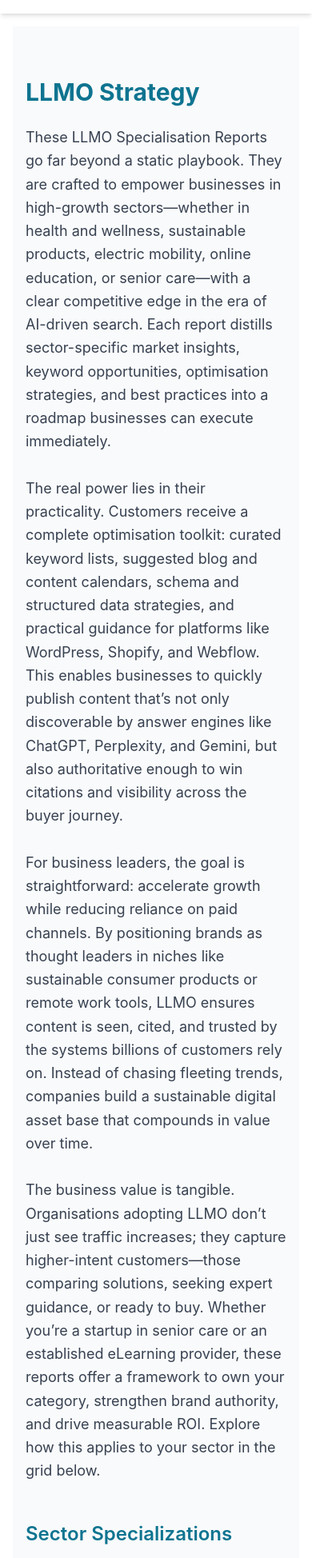
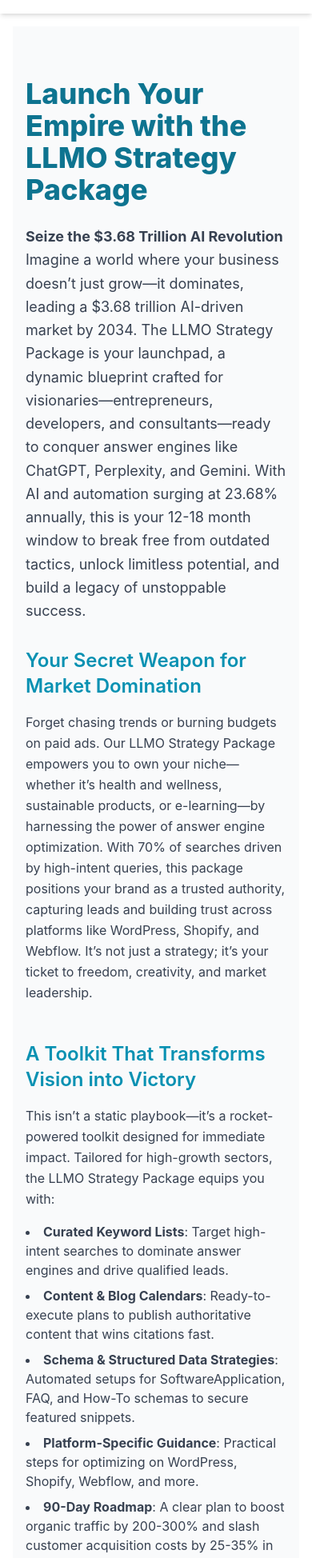
Before and after one commit to thriveuniverse/thethriveclan, a Next.js app: page /llmo/llmo-strategy in a window 390 px wide. Shown: the part 47-1995 px from the top of the page at 80% size. Built offline with nearby package versions, Linux system fonts and the light colour scheme.

Commit message:
corrected llmo strategy

```diff
--- a/app/llmo/llmo-strategy/page.js
+++ b/app/llmo/llmo-strategy/page.js
@@ -53,38 +53,120 @@ const sectors = [
 ];
 
 export const metadata = {
-  title: "The Thrive Clan | LLMO Strategy",
-  description: "Discover the foundational LLMO strategy to empower your business with AI-driven optimization.",
+  title: "The Thrive Clan | LLMO Strategy Package",
+  description:
+    "Launch your business into the $3.68T AI-driven market with our LLMO Strategy Package—your blueprint for dominating answer engines and scaling with freedom.",
+  keywords:
+    "LLMO strategy, AI optimization, answer engine optimization, business growth, hyperautomation, SEO strategy",
+  openGraph: {
+    title: "The Thrive Clan | LLMO Strategy Package",
+    description:
+      "Master the $3.68T AI market with our LLMO Strategy Package. Get tools and insights to lead answer engines and achieve limitless success.",
+    images: ["/images/llmo-strategy.jpg"],
+    url: "https://thethriveclan.com/llmo/llmo-strategy",
+  },
+  twitter: {
+    card: "summary_large_image",
+    title: "The Thrive Clan | LLMO Strategy Package",
+    description:
+      "Lead the AI revolution with our LLMO Strategy Package—your key to dominating answer engines and scaling your business.",
+    images: ["/images/llmo-strategy.jpg"],
+  },
 };
 
 export default function LLMOStrategy() {
   return (
     <div className="min-h-screen bg-gray-50 py-16">
-      <div className="max-w-3xl mx-auto px-4">
-        <h1 className="text-3xl font-bold mb-6 text-cyan-700">LLMO Strategy</h1>
-        <p className="text-lg text-gray-700 leading-relaxed">
-          These LLMO Specialisation Reports go far beyond a static playbook. They are crafted to empower businesses in high-growth sectors—whether in health and wellness, sustainable products, electric mobility, online education, or senior care—with a clear competitive edge in the era of AI-driven search. Each report distills sector-specific market insights, keyword opportunities, optimisation strategies, and best practices into a roadmap businesses can execute immediately.
-          <br /><br />
-          The real power lies in their practicality. Customers receive a complete optimisation toolkit: curated keyword lists, suggested blog and content calendars, schema and structured data strategies, and practical guidance for platforms like WordPress, Shopify, and Webflow. This enables businesses to quickly publish content that’s not only discoverable by answer engines like ChatGPT, Perplexity, and Gemini, but also authoritative enough to win citations and visibility across the buyer journey.
-          <br /><br />
-          For business leaders, the goal is straightforward: accelerate growth while reducing reliance on paid channels. By positioning brands as thought leaders in niches like sustainable consumer products or remote work tools, LLMO ensures content is seen, cited, and trusted by the systems billions of customers rely on. Instead of chasing fleeting trends, companies build a sustainable digital asset base that compounds in value over time.
-          <br /><br />
-          The business value is tangible. Organisations adopting LLMO don’t just see traffic increases; they capture higher-intent customers—those comparing solutions, seeking expert guidance, or ready to buy. Whether you’re a startup in senior care or an established eLearning provider, these reports offer a framework to own your category, strengthen brand authority, and drive measurable ROI. Explore how this applies to your sector in the grid below.
+      <div className="max-w-4xl mx-auto px-4 sm:px-6 lg:px-8">
+        <h1 className="text-4xl font-extrabold text-cyan-700 mb-6">
+          Launch Your Empire with the LLMO Strategy Package
+        </h1>
+        <p className="text-lg text-gray-700 leading-relaxed mb-8">
+          <strong>Seize the $3.68 Trillion AI Revolution</strong>
+          <br />
+          Imagine a world where your business doesn’t just grow—it dominates, leading a $3.68 trillion AI-driven market by 2034. The LLMO Strategy Package is your launchpad, a dynamic blueprint crafted for visionaries—entrepreneurs, developers, and consultants—ready to conquer answer engines like ChatGPT, Perplexity, and Gemini. With AI and automation surging at 23.68% annually, this is your 12-18 month window to break free from outdated tactics, unlock limitless potential, and build a legacy of unstoppable success.
         </p>
-        <div className="mt-12">
-          <h2 className="text-2xl font-semibold mb-4 text-cyan-700">Sector Specializations</h2>
+
+        <section className="mb-12">
+          <h2 className="text-2xl font-semibold text-cyan-600 mb-4">
+            Your Secret Weapon for Market Domination
+          </h2>
+          <p className="text-gray-700 leading-relaxed">
+            Forget chasing trends or burning budgets on paid ads. Our LLMO Strategy Package empowers you to own your niche—whether it’s health and wellness, sustainable products, or e-learning—by harnessing the power of answer engine optimization. With 70% of searches driven by high-intent queries, this package positions your brand as a trusted authority, capturing leads and building trust across platforms like WordPress, Shopify, and Webflow. It’s not just a strategy; it’s your ticket to freedom, creativity, and market leadership.
+          </p>
+        </section>
+
+        <section className="mb-12">
+          <h2 className="text-2xl font-semibold text-cyan-600 mb-4">
+            A Toolkit That Transforms Vision into Victory
+          </h2>
+          <p className="text-gray-700 leading-relaxed">
+            This isn’t a static playbook—it’s a rocket-powered toolkit designed for immediate impact. Tailored for high-growth sectors, the LLMO Strategy Package equips you with:
+          </p>
+          <ul className="list-disc list-inside text-gray-700 mt-4 space-y-2">
+            <li>
+              <strong>Curated Keyword Lists</strong>: Target high-intent searches to dominate answer engines and drive qualified leads.
+            </li>
+            <li>
+              <strong>Content & Blog Calendars</strong>: Ready-to-execute plans to publish authoritative content that wins citations fast.
+            </li>
+            <li>
+              <strong>Schema & Structured Data Strategies</strong>: Automated setups for SoftwareApplication, FAQ, and How-To schemas to secure featured snippets.
+            </li>
+            <li>
+              <strong>Platform-Specific Guidance</strong>: Practical steps for optimizing on WordPress, Shopify, Webflow, and more.
+            </li>
+            <li>
+              <strong>90-Day Roadmap</strong>: A clear plan to boost organic traffic by 200-300% and slash customer acquisition costs by 25-35% in 6-12 months.
+            </li>
+          </ul>
+          <p className="text-gray-700 mt-4">
+            From startups in senior care to established e-learning providers, this package delivers measurable ROI, turning your content into a sustainable digital asset that compounds in value over time.
+          </p>
+        </section>
+
+        <section className="mb-12">
+          <h2 className="text-2xl font-semibold text-cyan-600 mb-4">
+            Explore Our Industry-Tailored LLMO Solutions
+          </h2>
+          <p className="text-gray-700 leading-relaxed mb-6">
+            Ready to lead your industry? Our LLMO packages are crafted for specific sectors, each designed to amplify your success with cutting-edge strategies. Discover your path to dominance:
+          </p>
           <div className="grid grid-cols-1 sm:grid-cols-2 lg:grid-cols-4 gap-6">
-            {sectors.map((sector, index) => (
+            {sectors.map((sector) => (
               <Link
-                key={index}
+                key={sector.slug}
                 href={`/llmo/${sector.slug}`}
-                className="block bg-white rounded-xl p-4 border border-gray-200 shadow-sm hover:shadow-md transition-shadow"
+                className="block bg-white rounded-lg shadow-md hover:shadow-lg transition p-4"
               >
-                <h4 className="text-md font-medium text-cyan-600">{sector.title}</h4>
+                <img
+                  src={sector.img}
+                  alt={sector.alt}
+                  className="w-full h-48 object-cover rounded-t-lg mb-4"
+                />
+                <h3 className="text-xl font-semibold text-cyan-600">
+                  {sector.title}
+                </h3>
               </Link>
             ))}
           </div>
-        </div>
+        </section>
+
+        <section className="text-center bg-cyan-50 p-8 rounded-lg">
+          <h2 className="text-2xl font-semibold text-cyan-700 mb-4">
+            Ready to Conquer the AI-Powered Future?
+          </h2>
+          <p className="text-gray-700 mb-6">
+            Don’t just compete—dominate. Grab the LLMO Strategy Package now and unlock a world of freedom, growth, and market leadership. The clock’s ticking—seize your 12-18 month advantage today!
+          </p>
+          {/* TODO: Replace with actual Lemon Squeezy button code */}
+          <a
+            href="https://lemonsqueezy.com/your-product-link"
+            className="inline-block bg-cyan-600 text-white font-semibold py-3 px-6 rounded-full hover:bg-cyan-700 transition"
+          >
+            Get the LLMO Strategy Package Now
+          </a>
+        </section>
       </div>
     </div>
   );
```
